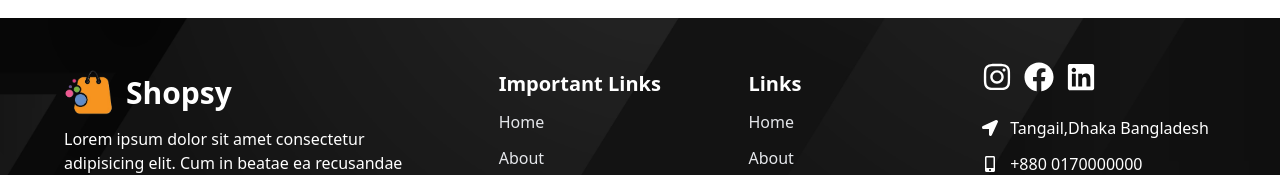
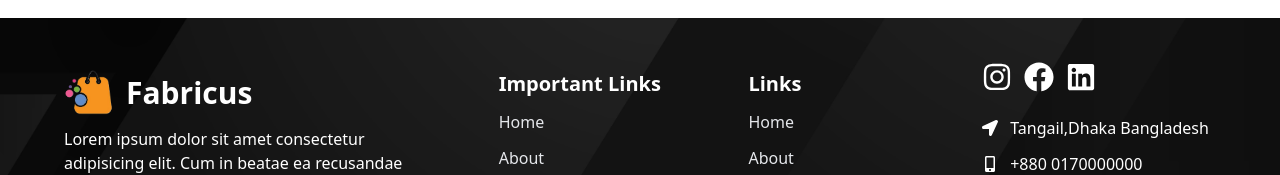
Before and after one commit to noman-swe/Fabricus, a React (Vite) app: page / in a window 1280 px wide. Shown: the part 3684-3859 px from the top of the page. Built offline with nearby package versions, Linux system fonts and the light colour scheme.

Commit message:
[footer added ]

```diff
--- a/src/components/Footer/Footer.jsx
+++ b/src/components/Footer/Footer.jsx
@@ -45,7 +45,7 @@ const Footer = () => {
           <div className="py-8 px-4">
             <h1 className="sm:text-3xl text-xl font-bold sm:text-left text-justify mb-3 flex items-center gap-3">
               <img src={footerLogo} alt="" className="max-w-[50px]" />
-              Shopsy
+              Fabricus
             </h1>
             <p>
               Lorem ipsum dolor sit amet consectetur adipisicing elit. Cum in
```
